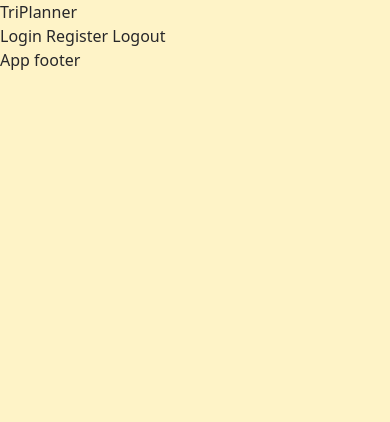
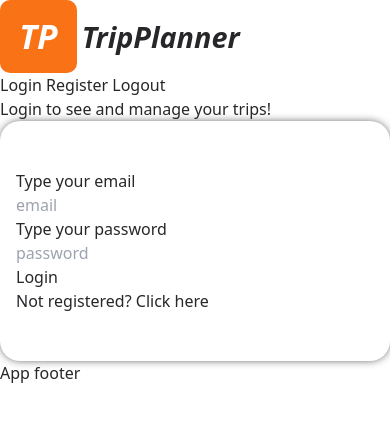
Before and after one commit to manuelloverso/frontend-travel-app, a Vue app: page /login in a window 390 px wide. Shown: the top 422 px of the page. Built offline with nearby package versions, Linux system fonts and the light colour scheme; no server answers.

Commit message:
add login page

```diff
--- a/src/components/AddTripForm.vue
+++ b/src/components/AddTripForm.vue
@@ -26,6 +26,8 @@ export default {
       this.error = null;
       this.success = null;
       try {
+        await axios.get("http://localhost:8000/sanctum/csrf-cookie");
+
         const res = await axios.post(
           "http://localhost:8000/api/trip",
           this.tripForm
--- a/src/components/AppHeader.vue
+++ b/src/components/AppHeader.vue
@@ -1,9 +1,13 @@
 <script>
 import axios from "axios";
 import { store } from "../store";
+import AppLogo from "./AppLogo.vue";
 
 export default {
   name: "AppHeader",
+  components: {
+    AppLogo,
+  },
   data() {
     return {
       store,
@@ -24,24 +28,24 @@ export default {
 };
 </script>
 <template>
-  <header class="text-red-900 py-6 flex flex-col gap-3 items-center">
-    <div class="logo font-bold text-4xl cursor-pointer">TriPlanner</div>
-    <a
-      href="http://localhost:8000/login"
-      class="bg-red-900 text-gray-100 p-2 text-lg font-semibold rounded-lg"
+  <header class="py-6 flex flex-col gap-3 items-center">
+    <RouterLink :to="{ name: 'home' }"><AppLogo :withText="true" /></RouterLink>
+    <RouterLink
+      :to="{ name: 'login' }"
+      class="bg-orange-500 text-gray-100 p-2 text-lg font-semibold rounded-lg"
     >
       Login
-    </a>
+    </RouterLink>
 
-    <a
-      href="http://localhost:8000/register"
-      class="bg-red-900 text-gray-100 p-2 text-lg font-semibold rounded-lg"
+    <RouterLink
+      :to="{ name: 'register' }"
+      class="bg-orange-500 text-gray-100 p-2 text-lg font-semibold rounded-lg"
     >
       Register
-    </a>
+    </RouterLink>
     <button
       @click="logout"
-      class="bg-red-900 text-gray-100 p-2 text-lg font-semibold rounded-lg"
+      class="bg-orange-500 text-gray-100 p-2 text-lg font-semibold rounded-lg"
     >
       Logout
     </button>
--- a/src/components/AppLoader.vue
+++ b/src/components/AppLoader.vue
@@ -1,10 +1,81 @@
 <script>
 export default {
   name: "AppLoader",
+  props: {
+    minHeight: Number,
+  },
   data() {
     return {};
   },
+
+  mounted() {
+    this.$refs.container.style.minHeight = `${this.minHeight}px`;
+  },
 };
 </script>
-<template></template>
-<style scoped></style>
+<template>
+  <div class="loader-container" ref="container">
+    <span class="loader"></span>
+  </div>
+</template>
+<style scoped>
+.loader-container {
+  display: flex;
+  align-items: center;
+  justify-content: center;
+}
+
+.loader {
+  color: var(--accent);
+  font-size: 45px;
+  text-indent: -9999em;
+  overflow: hidden;
+  width: 1em;
+  height: 1em;
+  border-radius: 50%;
+  position: relative;
+  transform: translateZ(0);
+  animation: mltShdSpin 1.7s infinite ease, round 1.7s infinite ease;
+}
+
+@keyframes mltShdSpin {
+  0% {
+    box-shadow: 0 -0.83em 0 -0.4em, 0 -0.83em 0 -0.42em, 0 -0.83em 0 -0.44em,
+      0 -0.83em 0 -0.46em, 0 -0.83em 0 -0.477em;
+  }
+  5%,
+  95% {
+    box-shadow: 0 -0.83em 0 -0.4em, 0 -0.83em 0 -0.42em, 0 -0.83em 0 -0.44em,
+      0 -0.83em 0 -0.46em, 0 -0.83em 0 -0.477em;
+  }
+  10%,
+  59% {
+    box-shadow: 0 -0.83em 0 -0.4em, -0.087em -0.825em 0 -0.42em,
+      -0.173em -0.812em 0 -0.44em, -0.256em -0.789em 0 -0.46em,
+      -0.297em -0.775em 0 -0.477em;
+  }
+  20% {
+    box-shadow: 0 -0.83em 0 -0.4em, -0.338em -0.758em 0 -0.42em,
+      -0.555em -0.617em 0 -0.44em, -0.671em -0.488em 0 -0.46em,
+      -0.749em -0.34em 0 -0.477em;
+  }
+  38% {
+    box-shadow: 0 -0.83em 0 -0.4em, -0.377em -0.74em 0 -0.42em,
+      -0.645em -0.522em 0 -0.44em, -0.775em -0.297em 0 -0.46em,
+      -0.82em -0.09em 0 -0.477em;
+  }
+  100% {
+    box-shadow: 0 -0.83em 0 -0.4em, 0 -0.83em 0 -0.42em, 0 -0.83em 0 -0.44em,
+      0 -0.83em 0 -0.46em, 0 -0.83em 0 -0.477em;
+  }
+}
+
+@keyframes round {
+  0% {
+    transform: rotate(0deg);
+  }
+  100% {
+    transform: rotate(360deg);
+  }
+}
+</style>
--- /dev/null
+++ b/src/components/AppLogo.vue
@@ -0,0 +1,42 @@
+<script>
+export default {
+  name: "AppLogo",
+  props: {
+    withText: Boolean,
+  },
+  data() {
+    return {};
+  },
+};
+</script>
+<template>
+  <div class="logo">
+    <div class="square"><span>TP</span></div>
+    <h2 v-if="withText">TripPlanner</h2>
+  </div>
+</template>
+<style scoped>
+.logo {
+  display: flex;
+  align-items: center;
+  gap: 5px;
+  .square {
+    padding: 0.7rem 1.2rem;
+    border-radius: 10px;
+    background-color: var(--accent);
+    & span {
+      display: block;
+      color: var(--text-white);
+      font-size: 2.1rem;
+      font-weight: 700;
+      font-style: italic;
+    }
+  }
+
+  & h2 {
+    font-weight: 700;
+    font-size: 1.8rem;
+    font-style: italic;
+  }
+}
+</style>
--- a/src/pages/HomeView.vue
+++ b/src/pages/HomeView.vue
@@ -1,13 +1,11 @@
 <script>
 import AddTripForm from "../components/AddTripForm.vue";
-import LoginForm from "../components/LoginForm.vue";
 import RegisterForm from "../components/RegisterForm.vue";
 
 export default {
   name: "HomeView",
   components: {
     AddTripForm,
-    LoginForm,
     RegisterForm,
   },
   data() {
@@ -16,10 +14,6 @@ export default {
 };
 </script>
 <template>
-  <main class="container mx-auto">
-    <RegisterForm />
-    <LoginForm />
-    <AddTripForm />
-  </main>
+  <main class="container mx-auto">HOME</main>
 </template>
 <style scoped></style>
--- a/src/pages/LoginView.vue
+++ b/src/pages/LoginView.vue
@@ -1,10 +1,136 @@
 <script>
+import axios from "axios";
+import { store } from "../store.js";
+import AppLoader from "../components/AppLoader.vue";
+import { RouterLink } from "vue-router";
 export default {
   name: "LoginView",
+  components: {
+    AppLoader,
+  },
   data() {
-    return {};
+    return {
+      store,
+      data: {
+        email: null,
+        password: null,
+      },
+      formErrors: null,
+      error: null,
+      isLoading: null,
+    };
+  },
+
+  computed: {
+    user() {
+      return store.user;
+    },
+  },
+
+  methods: {
+    async login() {
+      this.isLoading = true;
+      this.formErrors = null;
+
+      try {
+        await axios.get("http://localhost:8000/sanctum/csrf-cookie");
+        let res = await axios.post(
+          "http://localhost:8000/api/login",
+          this.data
+        );
+        if (res.data.success) {
+          store.user = res.data.user;
+        }
+      } catch (err) {
+        console.error(err);
+        store.user = null;
+        if (err.response?.status === 422) {
+          this.formErrors = err.response.data.errors;
+        } else {
+          this.error = err.message;
+        }
+      } finally {
+        this.isLoading = false;
+      }
+    },
   },
 };
 </script>
-<template></template>
-<style scoped></style>
+<template>
+  <main class="container mx-auto pt-12 pb-24">
+    <div v-if="!user" class="text-center">
+      <h2 class="font-medium text-5xl mb-12">
+        Login to see and manage your trips!
+      </h2>
+      <div
+        class="login-box border-y-4 border-orange-500 w-full md:w-1/3 max-w-md mx-auto"
+      >
+        <form
+          v-if="!isLoading"
+          class="login-form flex flex-col items-center"
+          @submit.prevent="login"
+        >
+          <p class="text-red-500 text-2xl mb-6 font-medium">{{ error }}</p>
+
+          <div class="flex flex-col items-center mb-8">
+            <label class="text-2xl mb-4" for="email">Type your email</label>
+            <input
+              class="bg-orange-50 p-2 rounded-lg text-lg"
+              v-model="data.email"
+              type="text"
+              name="email"
+              placeholder="email"
+            />
+            <p v-if="formErrors?.email" class="text-red-500">
+              {{ formErrors.email[0] }}
+            </p>
+          </div>
+          <div class="flex flex-col items-center mb-6">
+            <label class="text-2xl mb-4" for="password"
+              >Type your password</label
+            >
+            <input
+              class="bg-orange-50 p-2 rounded-lg text-lg"
+              v-model="data.password"
+              type="text"
+              name="password"
+              placeholder="password"
+            />
+            <p v-if="formErrors?.password" class="text-red-500">
+              {{ formErrors.password[0] }}
+            </p>
+          </div>
+          <button
+            class="bg-orange-500 text-lg font-medium text-white p-3 rounded-lg mb-3"
+            type="submit"
+          >
+            Login
+          </button>
+          <p class="text-orange-600 text-lg">
+            Not registered?
+            <RouterLink :to="{ name: 'register' }" class="underline"
+              >Click here</RouterLink
+            >
+          </p>
+        </form>
+
+        <AppLoader v-if="isLoading" :minHeight="400" />
+      </div>
+    </div>
+
+    <div class="py-12" v-else>
+      <h2 class="text-center font-semibold text-7xl">Hello {{ user.name }}!</h2>
+    </div>
+  </main>
+</template>
+<style scoped>
+.login-box {
+  box-shadow: 0 0 10px -2px;
+  border-radius: 20px;
+  padding: 3rem 1rem;
+
+  & input {
+    width: 300px;
+  }
+}
+</style>
--- a/src/pages/RegisterView.vue
+++ b/src/pages/RegisterView.vue
@@ -6,5 +6,7 @@ export default {
   },
 };
 </script>
-<template></template>
+<template>
+  <main>register</main>
+</template>
 <style scoped></style>
--- a/src/router.js
+++ b/src/router.js
@@ -1,5 +1,7 @@
 import { createRouter, createWebHistory } from "vue-router";
 import HomeView from "./pages/HomeView.vue";
+import LoginView from "./pages/LoginView.vue";
+import RegisterView from "./pages/RegisterView.vue";
 
 export const routes = [
   {
@@ -7,6 +9,18 @@ export const routes = [
     name: "home",
     component: HomeView,
   },
+
+  {
+    path: "/login",
+    name: "login",
+    component: LoginView,
+  },
+
+  {
+    path: "/register",
+    name: "register",
+    component: RegisterView,
+  },
 ];
 
 export default createRouter({
--- a/src/style.css
+++ b/src/style.css
@@ -1,22 +1,28 @@
 @tailwind base;
 @tailwind components;
 @tailwind utilities;
+@import url("https://fonts.googleapis.com/css2?family=Rubik:ital,wght@0,300..900;1,300..900&display=swap");
+
+* {
+  margin: 0;
+  padding: 0;
+  box-sizing: border-box;
+}
 
 :root {
-  --bg-yellow: rgb(254 243 199); /* TW: amber-200 */
+  --bg-white: rgb(248 250 252); /* TW: slate-50 */
   --text-dark: rgb(39 39 42); /* TW: zink-800 */
-  --text-white: #f3f4f6; /* TW: gray-100 */
+  --text-white: #fff; /* TW: white */
+  --accent: rgb(249 115 22); /* TW: orange-500 */
 }
 
 /*
     TW Palette:
-    amber-200 - rgb(254 243 199)
-    orange-400 - rgb(251 146 60)
-    lime-300 - rgb(190 242 100)
-    red-900 - rgb(127 29 29)
+    orange-500 - rgb(249 115 22)
 */
 
 body {
+  /* font-family: "Rubik", sans-serif; */
   background-color: var(--bg-yellow);
   color: var(--text-dark);
 }
```
Also changed, not shown: src/components/LoginForm.vue (deleted, +0 -87 lines).
